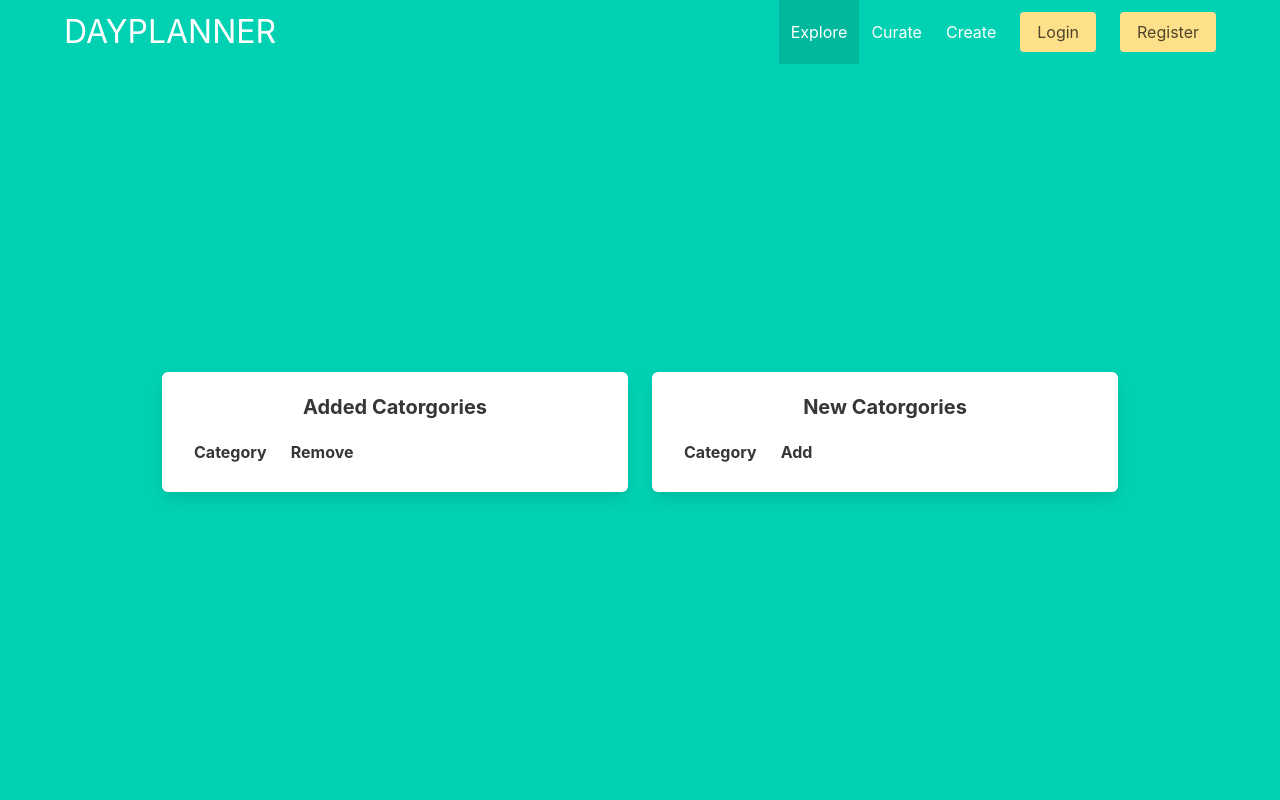
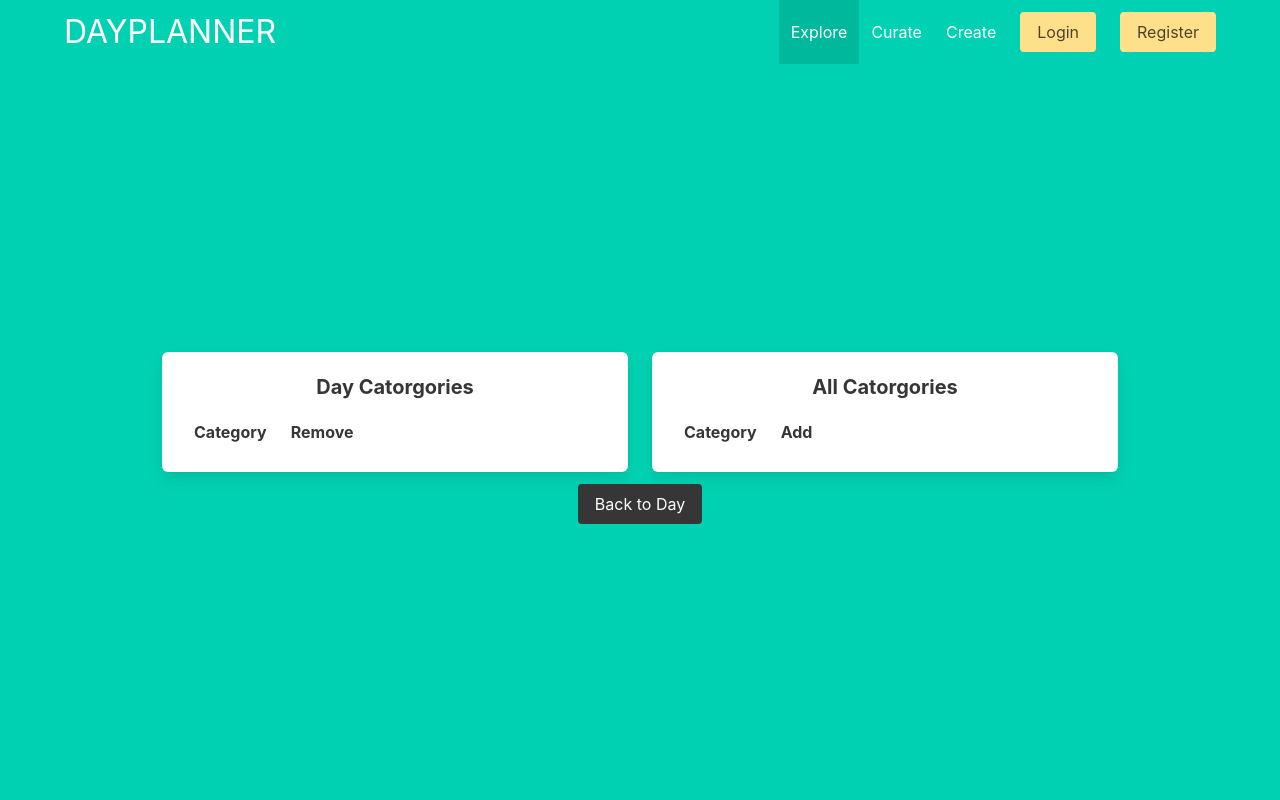
Before and after one commit to wanghaox2020/DayPlanner, a Django app: template creation/templates/creation/edit_category_page.html in a window 1280 px wide. Run offline with Django 3.2, Linux system fonts and the light colour scheme; the template is opened without the code that fills it, so the values that code supplies are empty; parts of the project's set-up code (start-up, migrations or seed data) failed here and were passed over.

Commit message:
add button

```diff
--- a/creation/templates/creation/edit_category_page.html
+++ b/creation/templates/creation/edit_category_page.html
@@ -16,7 +16,7 @@
                     <div class="box">
 
                         <label class="label is-medium has-text-centered">
-                            Added Catorgories
+                            Day Catorgories
                         </label>
 
                         <table class="table">
@@ -28,7 +28,6 @@
                             <tr class="has-text-centered">
                                 <td>
                                     {{daycat.cat}}
-                                    {{daycat.id}}
                                 </td>
                                 <td>
                                     <a href="/creation/{{ day.id }}/edit/categories/remove/{{daycat.id}}" class="button is-danger">
@@ -43,7 +42,7 @@
                 <div class="column is-5">
                     <div class="box">
                         <label class="label is-medium has-text-centered">
-                            New Catorgories
+                            All Catorgories
                         </label>
 
                         <table class="table">
@@ -55,7 +54,6 @@
                             <tr class="has-text-centered">
                                 <td>
                                     {{daycat.cat}}
-                                    {{daycat.id}}
                                 </td>
                                 <td>
                                     <a href="/creation/{{ day.id }}/edit/categories/add/{{daycat.id}}"
@@ -67,6 +65,11 @@
                     </div>
                 </div>
             </div>
+            <div class="is-centered columns">
+                <a href="/creation/{{day.id}}/edit" class="button is-dark is-centered">
+                    Back to Day
+                </a>
+            </div>
         </div>
     </div>
 </section>
```
Also changed, not shown: creation/templates/creation/editpage.html (+11 -4 lines), creation/views.py (+2 -11 lines).
